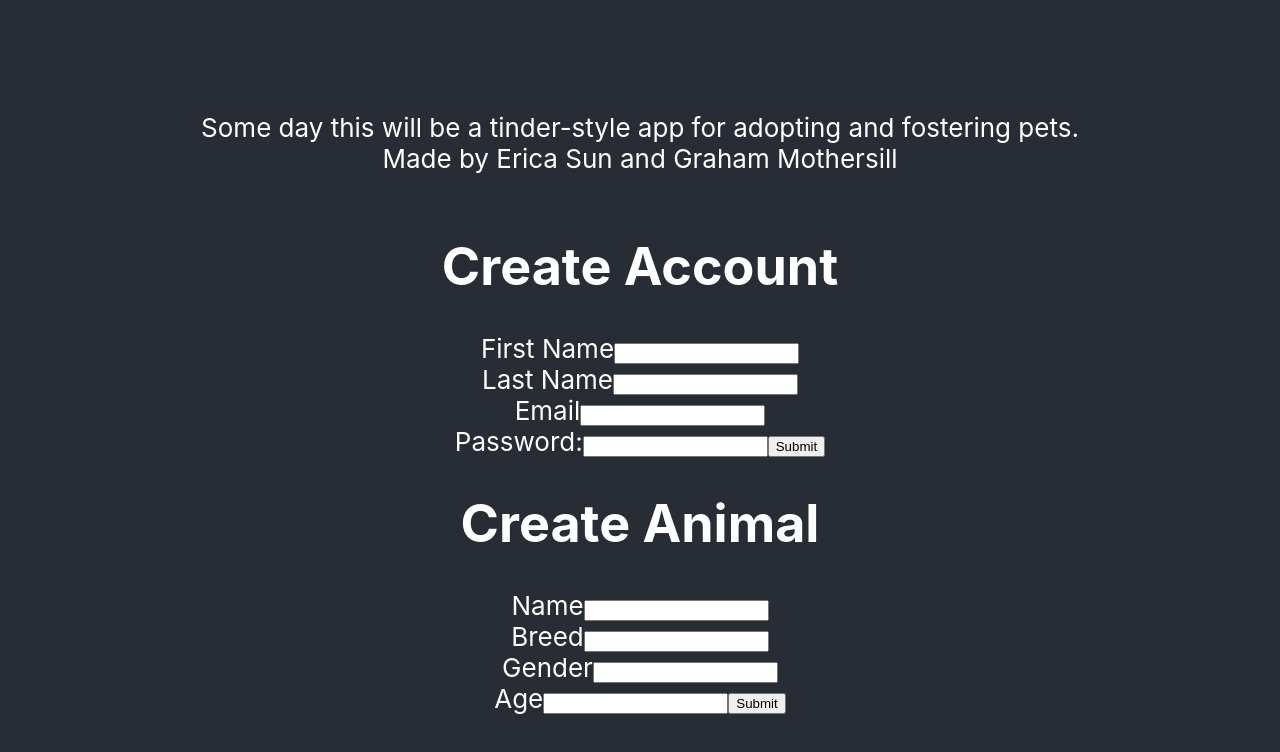
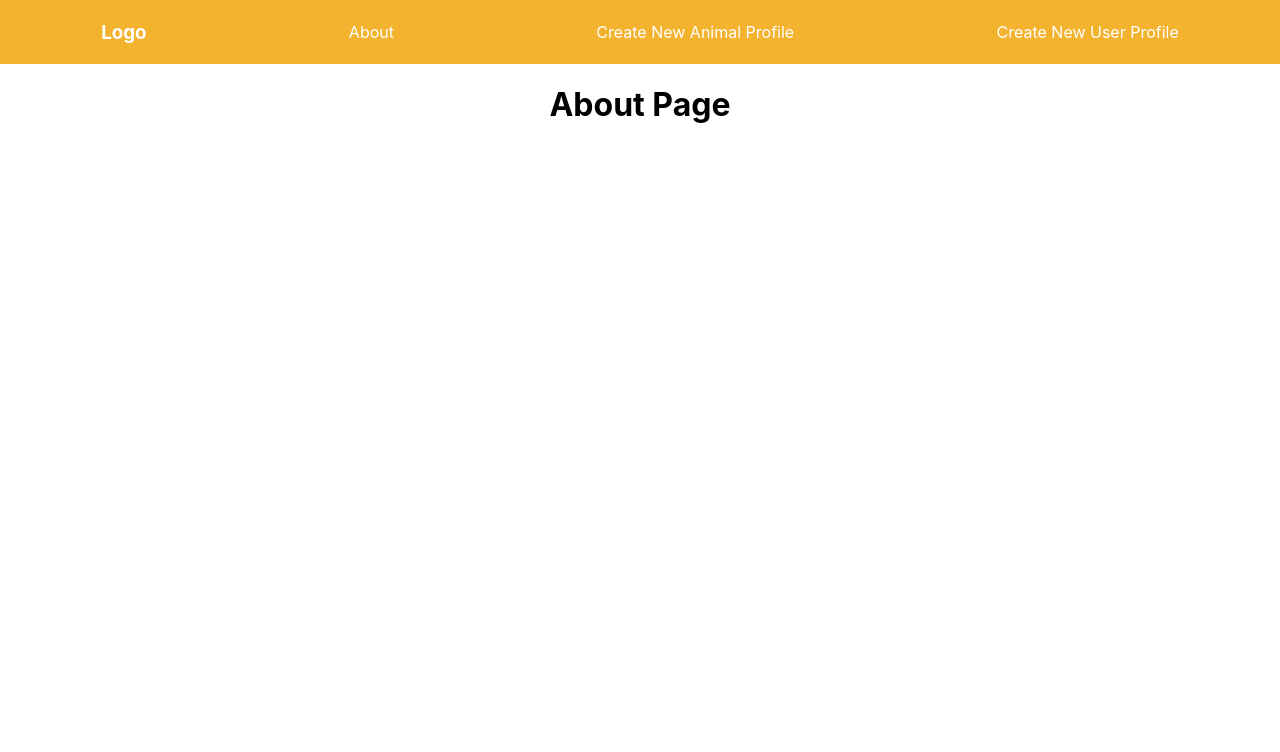
Before and after one commit to GrandMothersill/adoptr, a React (Create React App) app in the folder adoptr-frontend/: page / in a window 1280 px wide. Shown: the top 752 px of the page. Built offline with nearby package versions, Linux system fonts and the light colour scheme.

Commit message:
create navbar

```diff
--- a/adoptr-frontend/package.json
+++ b/adoptr-frontend/package.json
@@ -9,6 +9,7 @@
     "axios": "^0.20.0",
     "react": "^16.13.1",
     "react-dom": "^16.13.1",
+    "react-router-dom": "^5.2.0",
     "react-scripts": "3.4.3"
   },
   "scripts": {
--- a/adoptr-frontend/src/App.css
+++ b/adoptr-frontend/src/App.css
@@ -2,37 +2,25 @@
   text-align: center;
 }
 
-.App-logo {
-  height: 40vmin;
-  pointer-events: none;
+nav {
+  display: flex;
+  justify-content: space-around;
+  align-items: center;
+  background-color: #f3b32f;
+  color: white;
+  min-height: 8vh;
+  font-size: 2vh;
 }
 
-@media (prefers-reduced-motion: no-preference) {
-  .App-logo {
-    animation: App-logo-spin infinite 20s linear;
-  }
+.nav-link {
+  color: white;
+  text-decoration: none;
 }
 
-.App-header {
-  background-color: #282c34;
-  min-height: 100vh;
-  display: flex;
-  flex-direction: column;
-  align-items: center;
-  justify-content: center;
-  font-size: calc(10px + 2vmin);
+.nav-link:hover {
+  text-decoration: underline;
+}
+
+.nav-link:visited {
   color: white;
 }
-
-.App-link {
-  color: #61dafb;
-}
-
-@keyframes App-logo-spin {
-  from {
-    transform: rotate(0deg);
-  }
-  to {
-    transform: rotate(360deg);
-  }
-}
--- a/adoptr-frontend/src/App.js
+++ b/adoptr-frontend/src/App.js
@@ -1,24 +1,25 @@
 import React, { useState } from 'react';
 import './App.css';
-import UserRegistration from "./components/userRegistration.js";
-import AnimalRegistration from "./components/animalRegistration.js";
+import UserRegistration from "./components/UserRegistration.js";
+import AnimalRegistration from "./components/AnimalRegistration.js";
+import Nav from "./components/Nav";
+import About from "./components/About"
+import { BrowserRouter as Router, Switch, Route } from 'react-router-dom';
 
 function App() {
   return (
-    <div className="App">
-      <header className="App-header">
+    <Router>
+      <div className="App">
+        <Nav />
+        <Switch>
+          <Route path = '/animals' exact component={AnimalRegistration}/>
+          <Route path = '/users' exact component={UserRegistration}/>
+          <Route path= '/' exact component={About}/>
+        </Switch>
+      </div>
+    </Router>
 
-        <p>
-          Some day this will be a tinder-style app for adopting and fostering pets.
-          <br></br>
-          Made by Erica Sun and Graham Mothersill
-        </p>
 
-        <UserRegistration />
-        <AnimalRegistration />
-
-      </header>
-    </div>
   );
 }
 
--- /dev/null
+++ b/adoptr-frontend/src/components/About.js
@@ -0,0 +1,9 @@
+import React from 'react';
+
+function About() {
+  return (
+    <h1>About Page</h1>
+  )
+}
+
+export default About;
--- /dev/null
+++ b/adoptr-frontend/src/components/Nav.js
@@ -0,0 +1,15 @@
+import React from "react"
+import { Link } from "react-router-dom"
+
+function Nav() {
+  return (
+    <nav>
+      <Link to="/" className="nav-link"><h3>Logo</h3></Link>
+      <Link to="/" className="nav-link">About</Link>
+      <Link to="/animals" className="nav-link">Create New Animal Profile</Link>
+      <Link to="/users" className="nav-link">Create New User Profile</Link>
+    </nav>
+  )
+}
+
+export default Nav;
```
Also changed, not shown: 1 other file (tests, documents, lock files or other folders).
